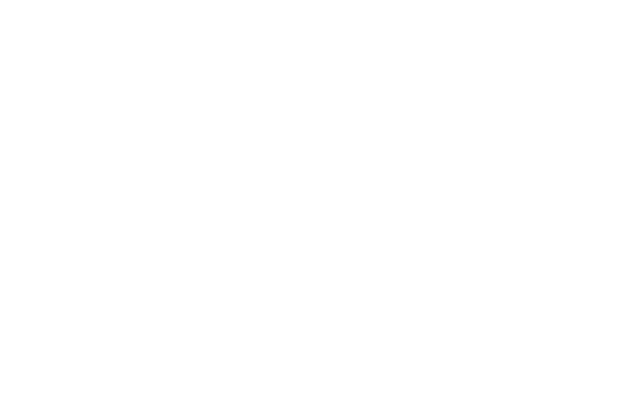
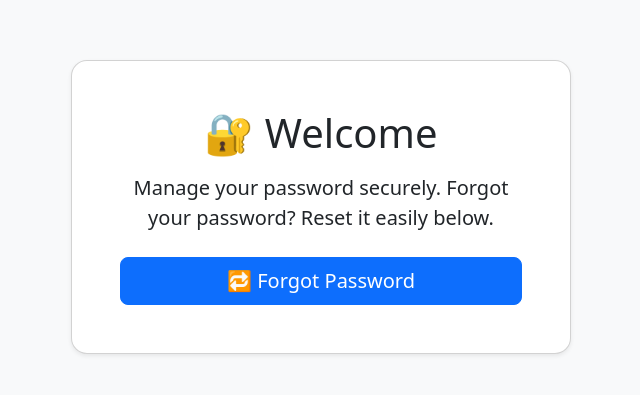
Before and after one commit to Praveenk24825/Forgotpasswordfrontend, a React (Vite) app: page / in a window 1280 px wide. Before the commit this address had no page. Shown: the part 193-588 px from the top of the page, without its empty margins (319-959 px from the left). Built offline with nearby package versions, Linux system fonts and the light colour scheme.

Commit message:
Using Home.jsx

```diff
--- a/package.json
+++ b/package.json
@@ -7,6 +7,7 @@
     "preview": "vite preview"
   },
   "dependencies": {
+    "animate.css": "^4.1.1",
     "axios": "^1.6.7",
     "bootstrap": "^5.3.2",
     "react": "^18.2.0",
--- a/src/App.jsx
+++ b/src/App.jsx
@@ -1,12 +1,14 @@
 import React from "react";
 import { Routes, Route } from "react-router-dom";
 import "bootstrap/dist/css/bootstrap.min.css";
+import Home from "./components/Home"
 import ForgotPassword from "./components/ForgotPassword";
 import ResetPassword from "./components/ResetPassword";
 
 export default function App() {
   return (
     <Routes>
+      <Route path="/" element={<Home />} />
       <Route path="/forgot-password" element={<ForgotPassword />} />
       <Route path="/reset-password/:token" element={<ResetPassword />} />
     </Routes>
--- /dev/null
+++ b/src/components/Home.jsx
@@ -0,0 +1,19 @@
+import React from "react";
+import { Link } from "react-router-dom";
+
+export default function Home() {
+  return (
+    <div className="container d-flex justify-content-center align-items-center bg-light" style={{ minHeight: "100vh" }}>
+      <div className="text-center card p-5 shadow-sm animate__animated animate__fadeIn" style={{ borderRadius: "1rem", maxWidth: "500px", width: "100%" }}>
+        <h1 className="mb-3">🔐 Welcome</h1>
+        <p className="lead mb-4">Manage your password securely. Forgot your password? Reset it easily below.</p>
+
+        <div className="d-grid gap-3">
+          <Link to="/forgot-password" className="btn btn-primary btn-lg">
+            🔁 Forgot Password
+          </Link>
+        </div>
+      </div>
+    </div>
+  );
+}
--- a/src/main.jsx
+++ b/src/main.jsx
@@ -1,6 +1,7 @@
 import React from "react";
 import ReactDOM from "react-dom/client";
 import { BrowserRouter } from "react-router-dom";
+import 'animate.css';
 import App from "./App";
 
 ReactDOM.createRoot(document.getElementById("root")).render(
```
Also changed, not shown: 1 other file (tests, documents, lock files or other folders).
